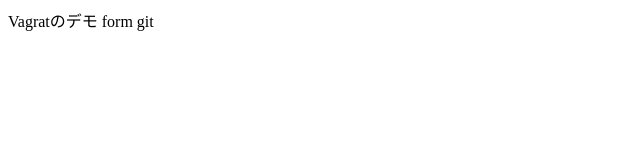
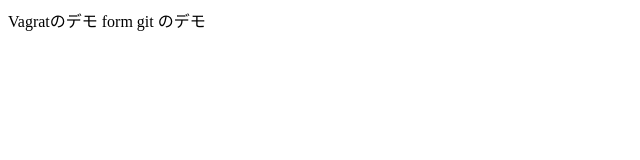
Before and after one commit to y-nakazawa/demo_vagrat_docker, a plain HTML site: page index.html in a window 1280 px wide. Shown: the full height of the page, 0-640 px from the left. Drawn offline with Linux system fonts and the light colour scheme.

Commit message:
デモ用コミット

```diff
--- a/index.html
+++ b/index.html
@@ -4,6 +4,6 @@
         <title>Vagratのデモ form git</title>
     </head>
     <body>
-        <p>Vagratのデモ form git</p>
+        <p>Vagratのデモ form git のデモ</p>
     </body>
 </html>
```
